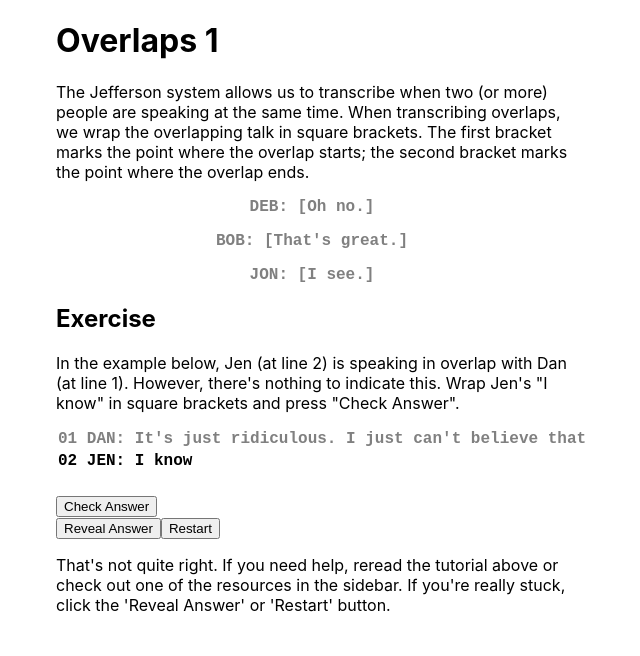
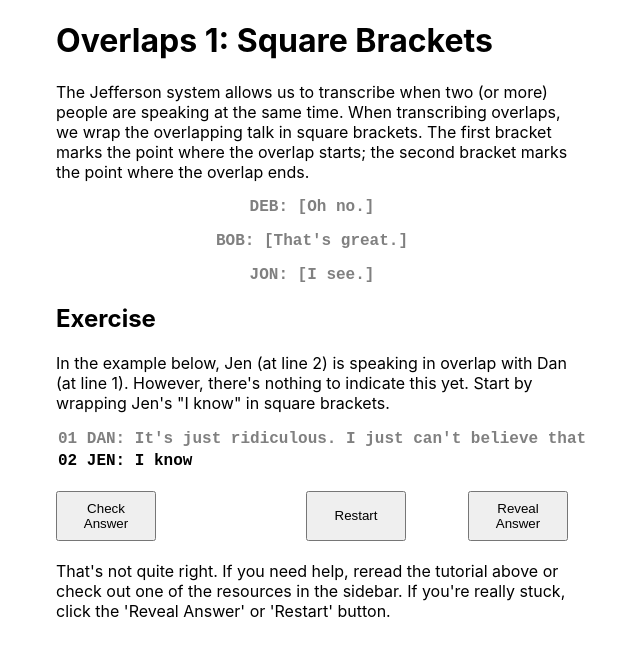
Before and after one commit to joseph-ford10/tutorial, a React (Create React App) app: page /overlap1 in a window 1280 px wide. Both pictures are taken after a click on the button "Check Answer". Shown: the top 656 px of the page, without its empty margins (328-968 px from the left). Built offline with nearby package versions, Linux system fonts and the light colour scheme.

Commit message:
Fix styling of buttons and messages

```diff
--- a/src/CompletedText.js
+++ b/src/CompletedText.js
@@ -3,14 +3,14 @@ import React from 'react'
 const CompletedText = ({ howComplete }) => {
   if (howComplete === 'solved') {
     return (
-      <p>
+      <p className="completedText">
         Nicely done! Click the button below to go to the next page or click
         'Reset' to have another go at this one.
       </p>
     )
   } else if (howComplete === 'revealed') {
     return (
-      <p>
+      <p className="completedText">
         If you need a refresher, reread the tutorial above or check out one of
         the resources in the sidebar. When you feel ready, head to the next
         page!
--- a/src/Data.js
+++ b/src/Data.js
@@ -1,5 +1,5 @@
 const overlap1Data = {
-  title: 'Overlaps 1',
+  title: 'Overlaps 1: Square Brackets',
   explanation: `The Jefferson system allows us to transcribe when two (or more) people
   are speaking at the same time. When transcribing overlaps, we wrap the
   overlapping talk in square brackets. The first bracket marks the point
@@ -7,8 +7,8 @@ const overlap1Data = {
   overlap ends.`,
   examples: [`DEB: [Oh no.]`, `BOB: [That's great.]`, `JON: [I see.]`],
   exerciseIntro: `In the example below, Jen (at line 2) is speaking in overlap with Dan
-  (at line 1). However, there's nothing to indicate this. Wrap Jen's "I
-  know" in square brackets and press "Check Answer".`,
+  (at line 1). However, there's nothing to indicate this yet. Start by wrapping Jen's "I
+  know" in square brackets.`,
   exerciseText: [
     `01 DAN: It's just ridiculous. I just can't believe that`,
     `02 JEN: I know`,
--- a/src/Exercise.js
+++ b/src/Exercise.js
@@ -17,8 +17,13 @@ const Exercise = ({
 
   const handleClickSubmit = (e) => {
     e.preventDefault()
-    input.includes(correctAnswer) ? setComplete(true) : setWrongAnswer(true)
+    if (input.includes(correctAnswer)) {
+      setComplete(true)
+      setWrongAnswer(false)
       setHowComplete('solved')
+    } else {
+      setWrongAnswer(true)
+    }
   }
 
   const handleClickReveal = (e) => {
@@ -44,19 +49,21 @@ const Exercise = ({
           input={input}
           setInput={setInput}
         />
-        <button className="submitAnswer" onClick={handleClickSubmit}>
+        <div className="buttons">
+          <button className="submitAnswer button" onClick={handleClickSubmit}>
             Check Answer
           </button>
           {wrongAnswer == true ? (
-          <button className="revealAnswer" onClick={handleClickReveal}>
+            <button className="revealAnswer button" onClick={handleClickReveal}>
               Reveal Answer
             </button>
           ) : (
             ''
           )}
-        <button className="restart" onClick={handleClickRestart}>
+          <button className="restart button" onClick={handleClickRestart}>
             Restart
           </button>
+        </div>
       </form>
     )
   } else {
@@ -64,9 +71,11 @@ const Exercise = ({
       <>
         <Line lineText={text[0]} />
         <Line lineText={input} />
-        <button className="restart" onClick={handleClickRestart}>
+        <div className="buttons">
+          <button className="restart button" onClick={handleClickRestart}>
             Restart
           </button>
+        </div>
       </>
     )
   }
--- a/src/NextPageButton.js
+++ b/src/NextPageButton.js
@@ -5,7 +5,7 @@ const NextPageButton = ({ nextPage }) => {
   const navigate = useNavigate()
 
   return (
-    <button className="nextPage" onClick={() => navigate(`${nextPage}`)}>
+    <button className="nextPage button" onClick={() => navigate(`${nextPage}`)}>
       Next Page
     </button>
   )
--- a/src/WrongAnswer.js
+++ b/src/WrongAnswer.js
@@ -2,7 +2,7 @@ import React from 'react'
 
 const WrongAnswer = () => {
   return (
-    <p>
+    <p className="wrongAnswer">
       That's not quite right. If you need help, reread the tutorial above or
       check out one of the resources in the sidebar. If you're really stuck,
       click the 'Reveal Answer' or 'Restart' button.
--- a/src/index.css
+++ b/src/index.css
@@ -31,11 +31,6 @@ form {
   display: block;
 }
 
-.submitAnswer {
-  display: block;
-  margin-top: 25px;
-}
-
 .wrapper {
   display: flex;
   justify-content: center;
@@ -52,7 +47,39 @@ main {
   text-align: center;
   color: grey;
 }
+.buttons {
+  margin-top: 20px;
+  position: relative;
+  width: 100%;
+}
+
+.submitAnswer {
+  display: inline;
+  position: absolute;
+  left: 0px;
+}
+
+.restart {
+  display: inline;
+  position: absolute;
+  left: 250px;
+}
 
 .revealAnswer {
   display: inline;
+  position: absolute;
+  right: 0px;
 }
+
+.wrongAnswer {
+  margin-top: 90px;
+}
+
+.completedText {
+  margin-top: 90px;
+}
+
+.button {
+  width: 100px;
+  height: 50px;
+}
```
Lines whose indentation alone changed are shown as unchanged.
